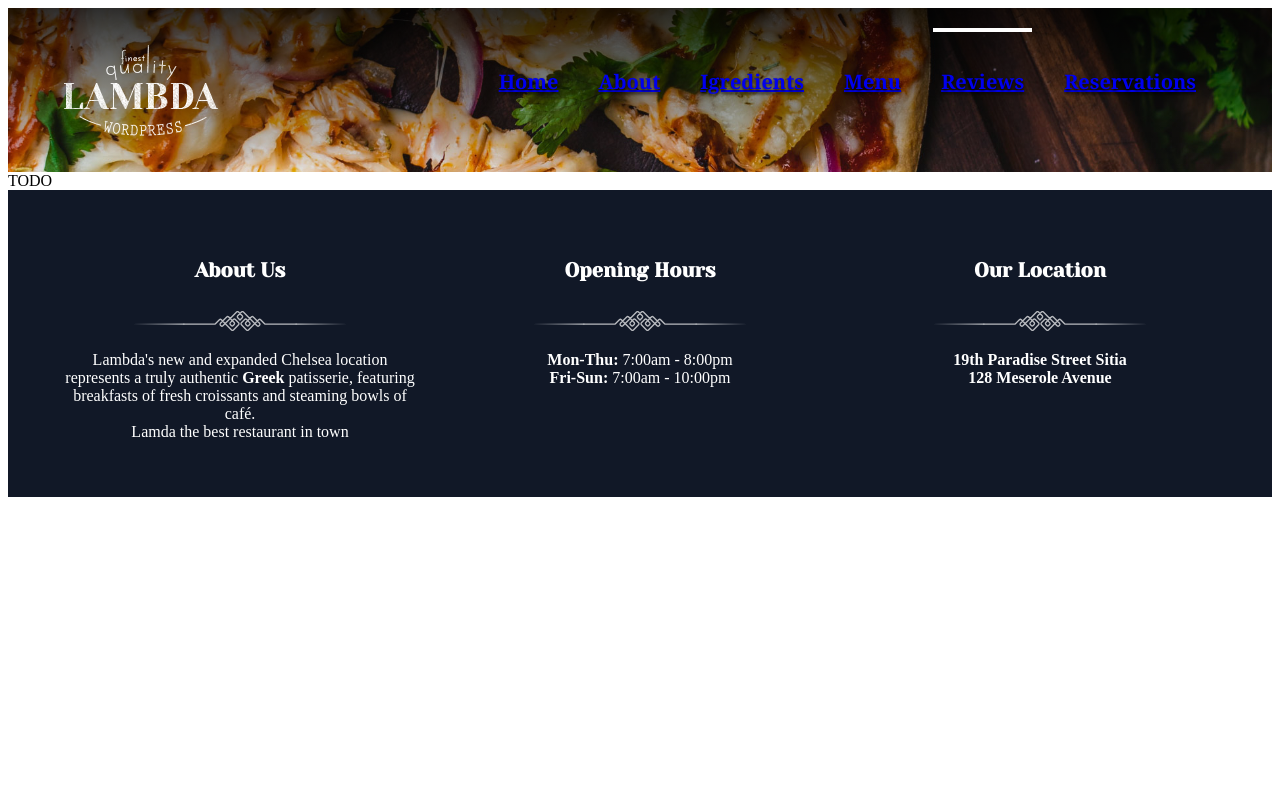
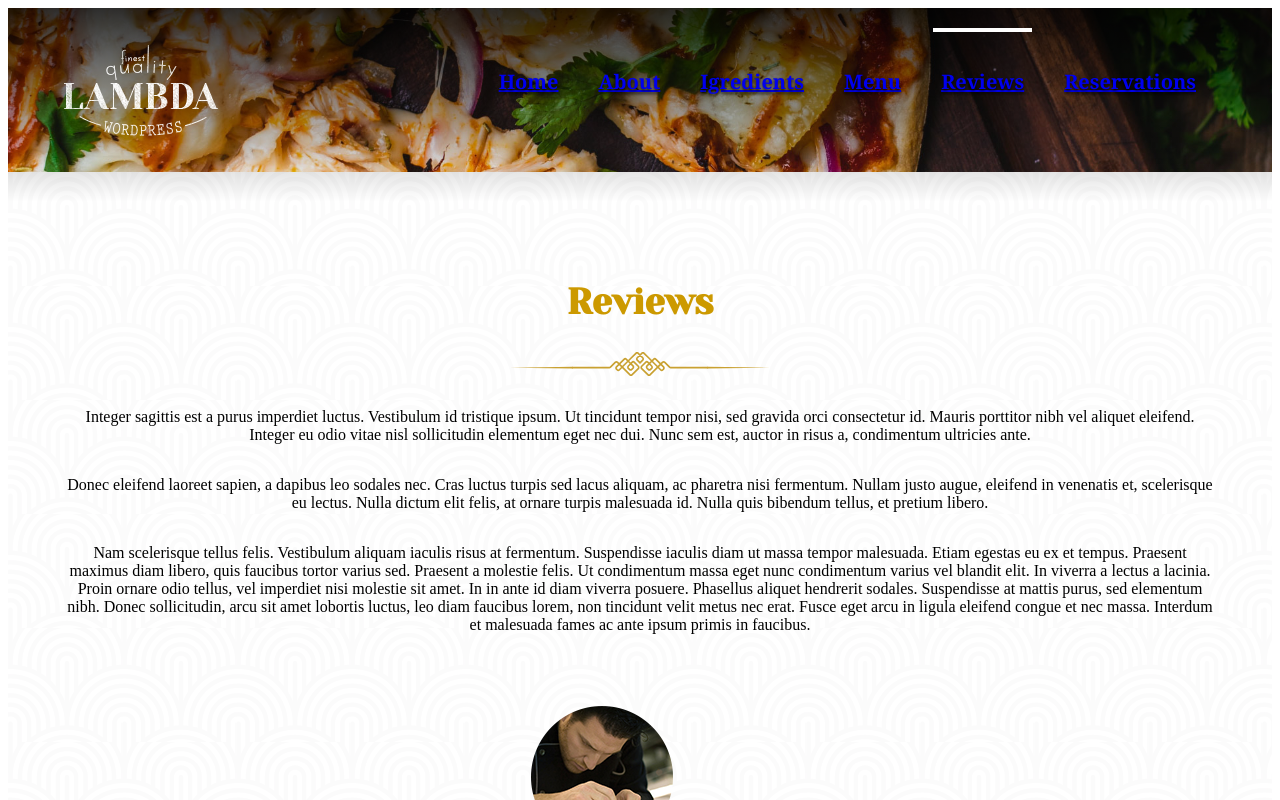
Before and after one commit to alestrunda/restaurant-next, a Next.js app: page /reviews in a window 1280 px wide. Shown: the top 800 px of the page. Built offline with nearby package versions, Linux system fonts and the light colour scheme.

Commit message:
add Reviewes section

```diff
--- a/pages/reviews.js
+++ b/pages/reviews.js
@@ -1,3 +1,5 @@
+import ReviwesSection from "../sections/Reviewes";
+import Testimonials from "../sections/Testimonials";
 import Footer from "./layout/Footer";
 import Header from "./layout/Header";
 import Page from "./layout/Page";
@@ -5,7 +7,8 @@ import Page from "./layout/Page";
 const Reviews = () => (
   <Page>
     <Header />
-    TODO
+    <ReviwesSection />
+    <Testimonials />
     <Footer />
   </Page>
 );
--- /dev/null
+++ b/sections/Reviewes.js
@@ -0,0 +1,41 @@
+import Decoration from "../components/Decoration";
+import HeadingSection from "../components/HeadingSection";
+
+const Reviewes = () => (
+  <section className="bg-pattern section-shadow relative">
+    <div className="container mx-auto text-center px-14 py-20">
+      <HeadingSection>Reviews</HeadingSection>
+      <Decoration className="mb-8 mt-4" />
+      <p className="mb-8">
+        Integer sagittis est a purus imperdiet luctus. Vestibulum id tristique
+        ipsum. Ut tincidunt tempor nisi, sed gravida orci consectetur id. Mauris
+        porttitor nibh vel aliquet eleifend. Integer eu odio vitae nisl
+        sollicitudin elementum eget nec dui. Nunc sem est, auctor in risus a,
+        condimentum ultricies ante.
+      </p>
+      <p className="mb-8">
+        Donec eleifend laoreet sapien, a dapibus leo sodales nec. Cras luctus
+        turpis sed lacus aliquam, ac pharetra nisi fermentum. Nullam justo
+        augue, eleifend in venenatis et, scelerisque eu lectus. Nulla dictum
+        elit felis, at ornare turpis malesuada id. Nulla quis bibendum tellus,
+        et pretium libero.
+      </p>
+      <p>
+        Nam scelerisque tellus felis. Vestibulum aliquam iaculis risus at
+        fermentum. Suspendisse iaculis diam ut massa tempor malesuada. Etiam
+        egestas eu ex et tempus. Praesent maximus diam libero, quis faucibus
+        tortor varius sed. Praesent a molestie felis. Ut condimentum massa eget
+        nunc condimentum varius vel blandit elit. In viverra a lectus a lacinia.
+        Proin ornare odio tellus, vel imperdiet nisi molestie sit amet. In in
+        ante id diam viverra posuere. Phasellus aliquet hendrerit sodales.
+        Suspendisse at mattis purus, sed elementum nibh. Donec sollicitudin,
+        arcu sit amet lobortis luctus, leo diam faucibus lorem, non tincidunt
+        velit metus nec erat. Fusce eget arcu in ligula eleifend congue et nec
+        massa. Interdum et malesuada fames ac ante ipsum primis in faucibus.
+      </p>
+      <img className="mx-auto mt-14" src="img/content/cook.png" />
+    </div>
+  </section>
+);
+
+export default Reviewes;
```
